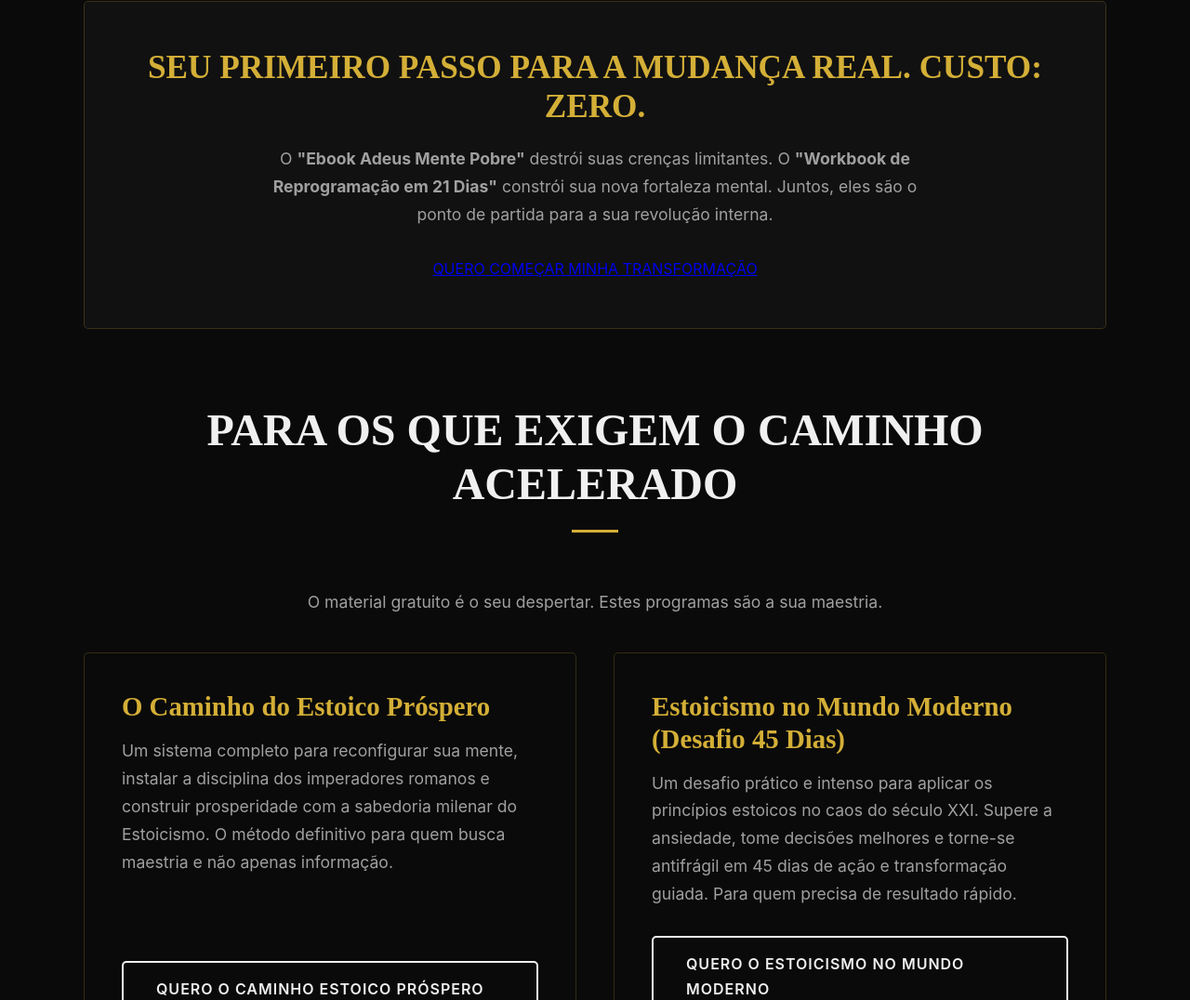
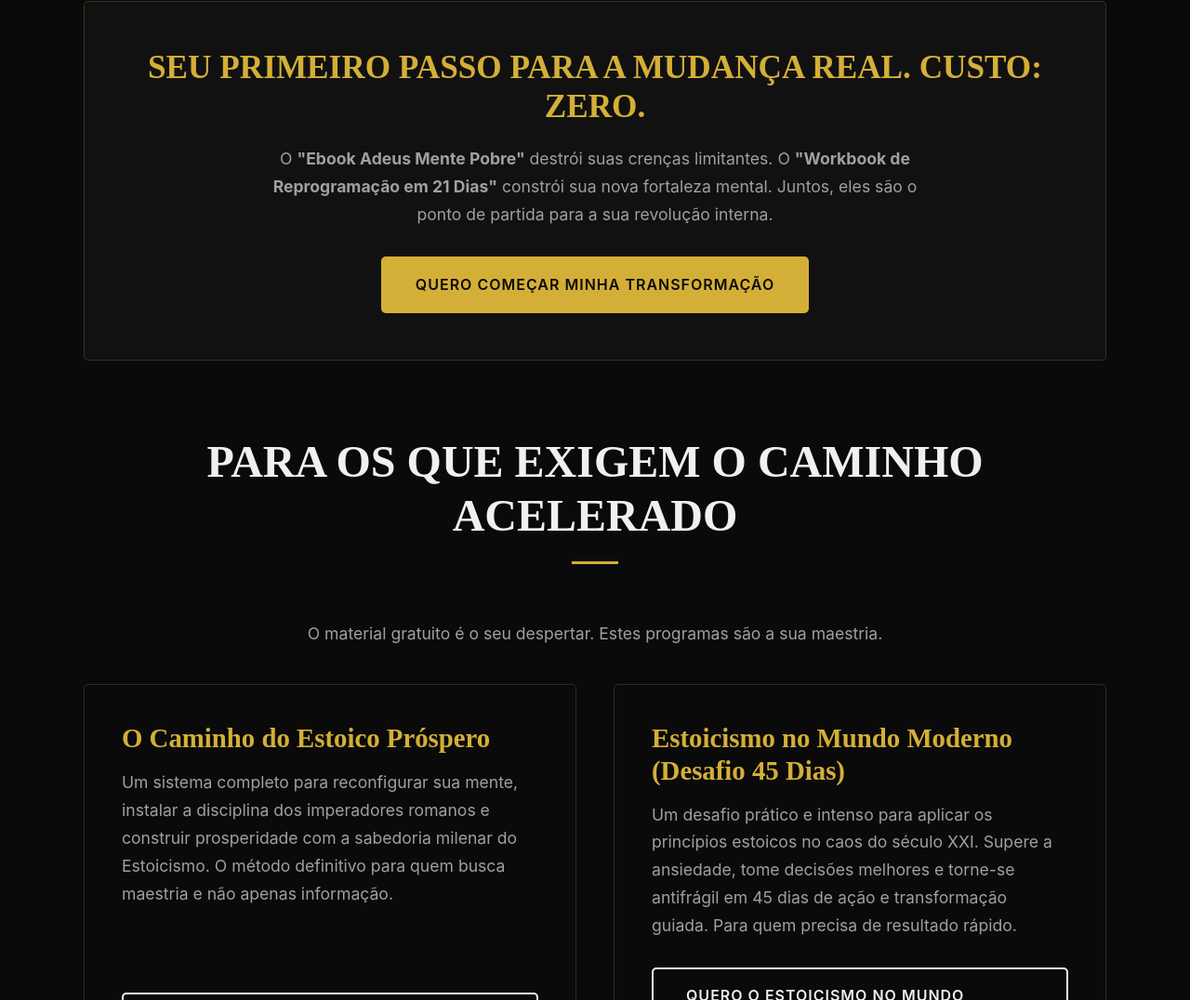
Before and after one commit to yurialbertino1-boop/linkBio, a plain HTML site: page index.html in a window 1280 px wide. Shown: the part 2308-3384 px from the top of the page at 93% size. Drawn offline with Linux system fonts and the light colour scheme.

Commit message:
Add button class to transformation link

```diff
--- a/index.html
+++ b/index.html
@@ -498,7 +498,7 @@
                 <div class="solution-box">
                     <h3>SEU PRIMEIRO PASSO PARA A MUDANÇA REAL. CUSTO: ZERO.</h3>
                     <p>O <strong>"Ebook Adeus Mente Pobre"</strong> destrói suas crenças limitantes. O <strong>"Workbook de Reprogramação em 21 Dias"</strong> constrói sua nova fortaleza mental. Juntos, eles são o ponto de partida para a sua revolução interna.</p>
-                    <a href="Quiz.html">QUERO COMEÇAR MINHA TRANSFORMAÇÃO</a>
+                   <a href="Quiz.html" class="btn btn-primary">QUERO COMEÇAR MINHA TRANSFORMAÇÃO</a>
 
                 </div>
 
```
